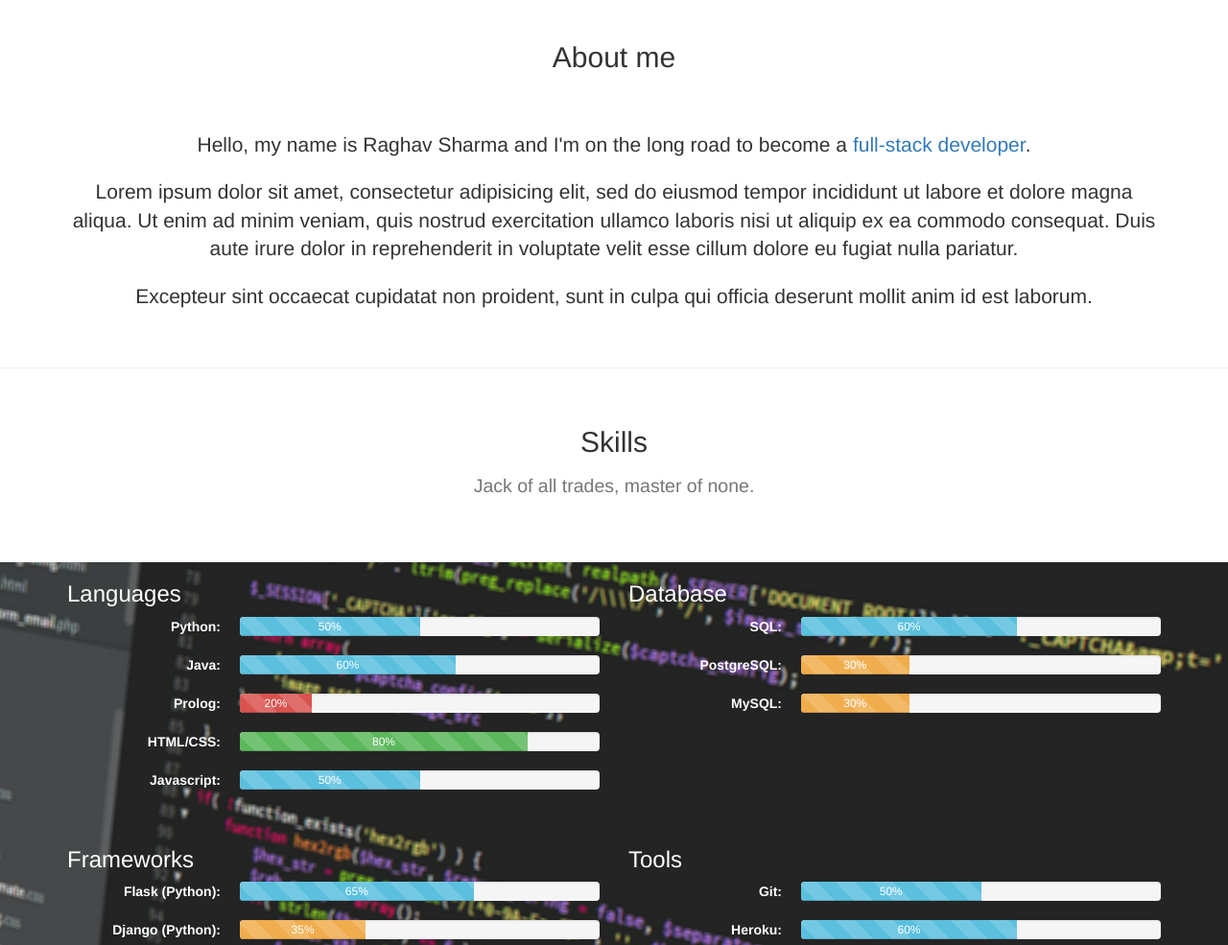
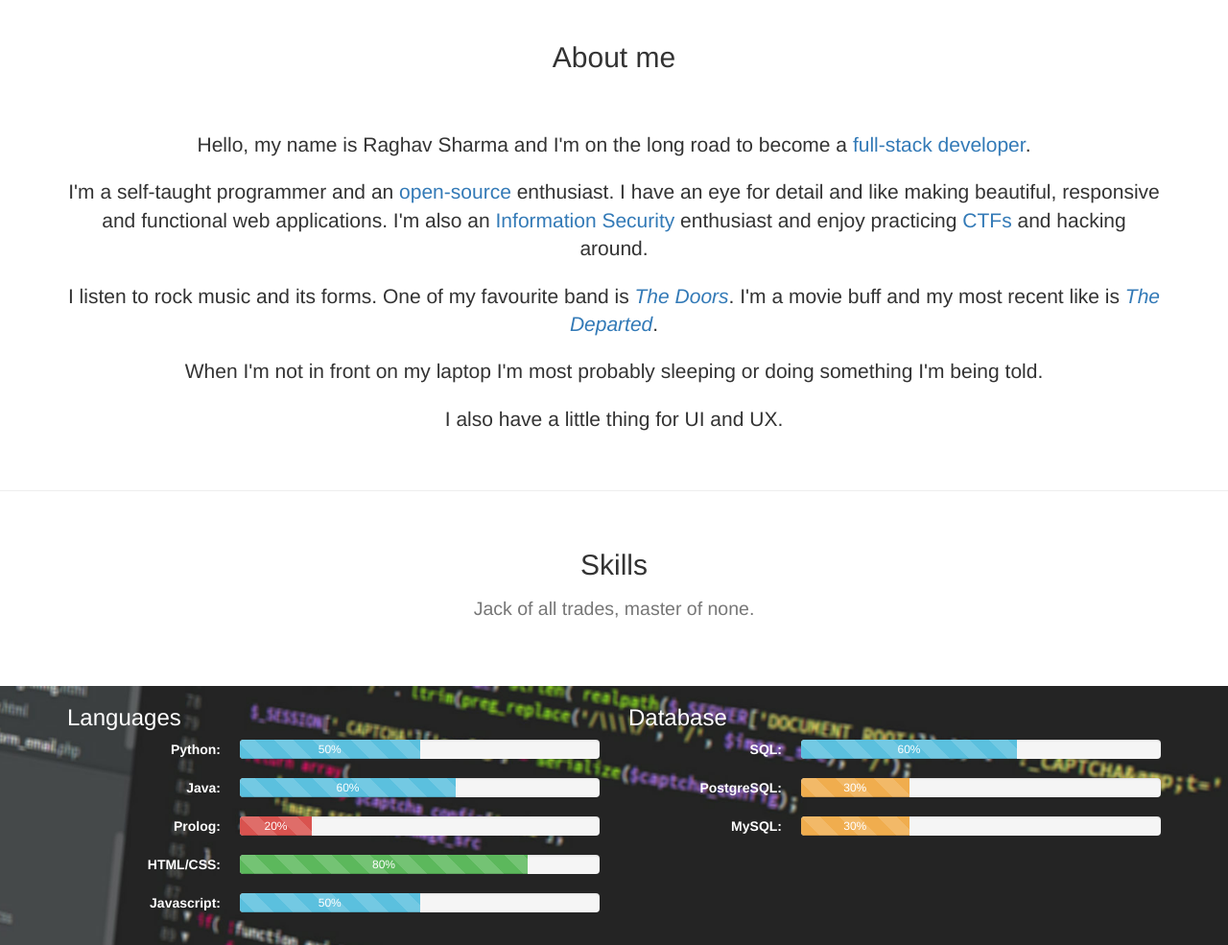
Before and after one commit to raghavio/raghavio.github.io, a plain HTML site: page index.html in a window 1280 px wide. Shown: the part 817-1802 px from the top of the page at 96% size. Drawn offline with Linux system fonts and the light colour scheme.

Commit message:
Updated about me section

```diff
--- a/index.html
+++ b/index.html
@@ -29,8 +29,10 @@
         <div class="content">
             <div class="container">
                 <p class="lead">Hello, my name is Raghav Sharma and I'm on the long road to become a <a href="http://www.laurencegellert.com/2012/08/what-is-a-full-stack-developer/">full-stack developer</a>.</p>
-                <p class="lead">Lorem ipsum dolor sit amet, consectetur adipisicing elit, sed do eiusmod tempor incididunt ut labore et dolore magna aliqua. Ut enim ad minim veniam, quis nostrud exercitation ullamco laboris nisi ut aliquip ex ea commodo consequat. Duis aute irure dolor in reprehenderit in voluptate velit esse cillum dolore eu fugiat nulla pariatur.</p>
-                <p class="lead">Excepteur sint occaecat cupidatat non proident, sunt in culpa qui officia deserunt mollit anim id est laborum.</p>
+                <p class="lead">I'm a self-taught programmer and an <a href="https://en.wikipedia.org/wiki/Open-source_software" target="_blank">open-source</a> enthusiast. I have an eye for detail and like making beautiful, responsive and functional web applications. I'm also an <a href="https://en.wikipedia.org/wiki/Information_security" target="_blank">Information Security</a> enthusiast and enjoy practicing <a href="https://en.wikipedia.org/wiki/Capture_the_flag#Computer_security" target="_blank">CTFs</a> and hacking around.</p>
+                <p class="lead">I listen to rock music and its forms. One of my favourite band is <em><a href="https://en.wikipedia.org/wiki/The_Doors" target="_blank">The Doors</a></em>. I'm a movie buff and my most recent like is <em><a href="http://www.imdb.com/title/tt0407887/" target="_blank">The Departed</a></em>. </p>
+                <p class="lead">When I'm not in front on my laptop I'm most probably sleeping or doing something I'm being told.</p>
+                <p class="lead">I also have a little thing for UI and UX.</p>
             </div>
         </div>
     </section>
```
